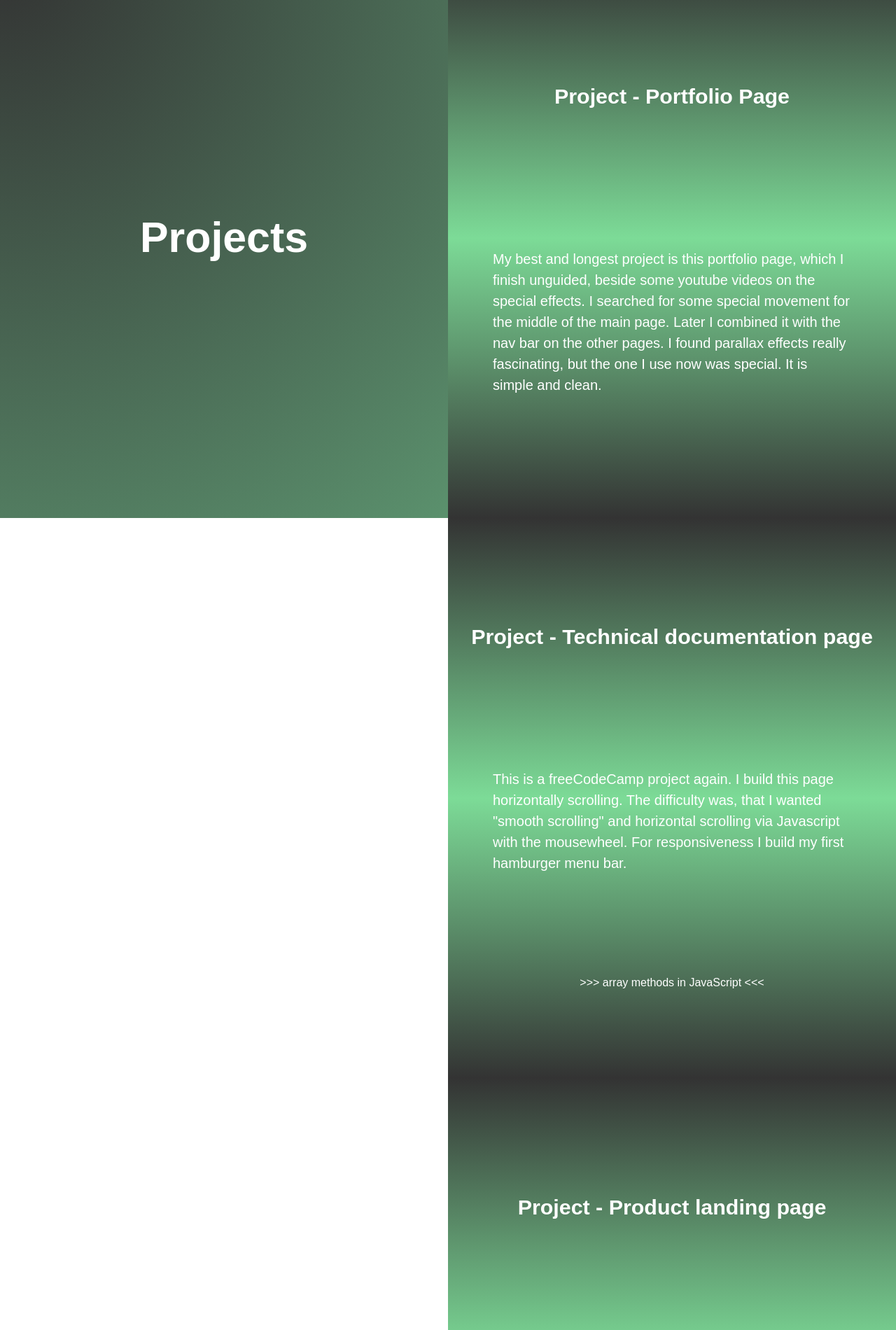
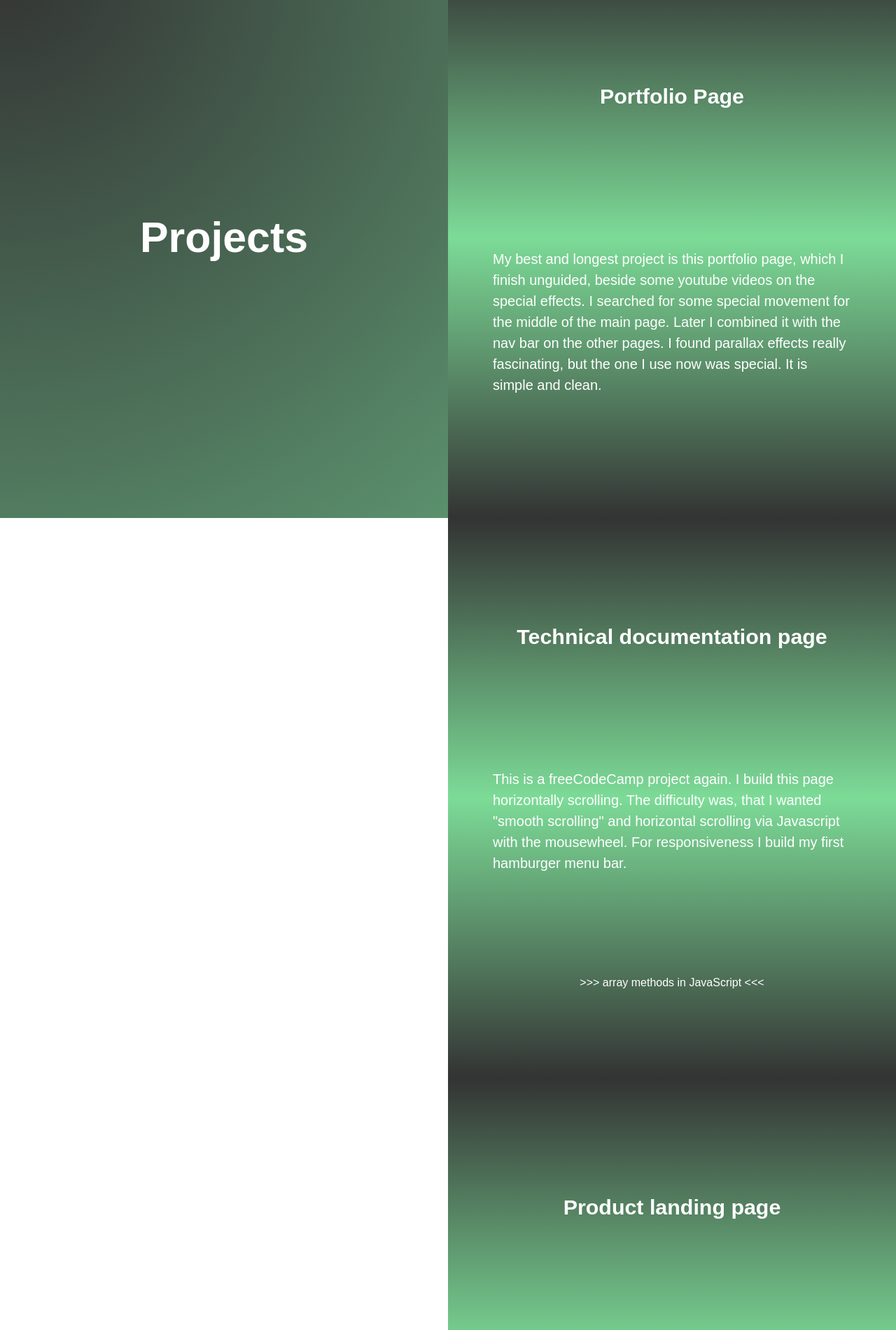
Before and after one commit to Silvern29/coding, a plain HTML site: page index.html in a window 1280 px wide. Shown: the part 4060-5960 px from the top of the page at 70% size. Drawn offline with nearby package versions, Linux system fonts and the light colour scheme; a script that the page names is missing; a web font is replaced by a local one.

Commit message:
project added

```diff
--- a/css/main.scss
+++ b/css/main.scss
@@ -302,8 +302,8 @@ html {
         }
       }
       .projects {
-        height: 300vh;
-        height: calc(var(--vh, 1vh) * 300);
+        height: 400vh;
+        height: calc(var(--vh, 1vh) * 400);
 
         .title {
           background: radial-gradient(circle at top left, rgba(0,0,0,0.8), rgba(21, 98, 47, 0.7));
--- a/index.html
+++ b/index.html
@@ -104,21 +104,21 @@
       </div>
       <div class="pages">
         <div>
-          <h2>Project - Portfolio Page</h2>
+          <h2>Portfolio Page</h2>
           <p>My best and longest project is this portfolio page, which I finish unguided, beside some youtube videos on the special effects. I searched for some special movement for the middle of the main page. Later I combined it with the nav bar on the other pages. I found parallax effects really fascinating, but the one I use now was special. It is simple and clean. </p>
         </div>
         <div>
-          <h2>Project - Technical documentation page</h2>
+          <h2>Technical documentation page</h2>
           <p>This is a freeCodeCamp project again. I build this page horizontally scrolling. The difficulty was, that I wanted "smooth scrolling" and horizontal scrolling via Javascript with the mousewheel. For responsiveness I build my first hamburger menu bar.</p>
           <a href="https://fccdocu.redlinghaus.at" target="_blank">>>> array methods in JavaScript <<<</a>
         </div>
         <div>
-          <h2>Project - Product landing page</h2>
+          <h2>Product landing page</h2>
           <p>For the freeCodeCamp project "Landing page" I created a landing page for holidays with dogs in our holiday apartments.</p>
           <a href="https://4paws.redlinghaus.at" target="_blank">>>> 4-paws on holiday <<<</a>
         </div>
         <div>
-          <h2>Project - The chore door</h2>
+          <h2>The chore door</h2>
           <p>It's a project for Codecademy with Javascript. A funny little game!</p>
           <a href="https://choredoor.redlinghaus.at" target="_blank">>>> The chore door <<<</a>
         </div>
--- a/js/main.js
+++ b/js/main.js
@@ -11,7 +11,7 @@ function splitScroll(){
   .addTo(controller);
 
   new ScrollMagic.Scene({
-    duration: '200%',
+    duration: '300%',
     triggerElement: '#projects-pin',
     triggerHook: 0,
   })
```
Also changed, not shown: css/main.css.
